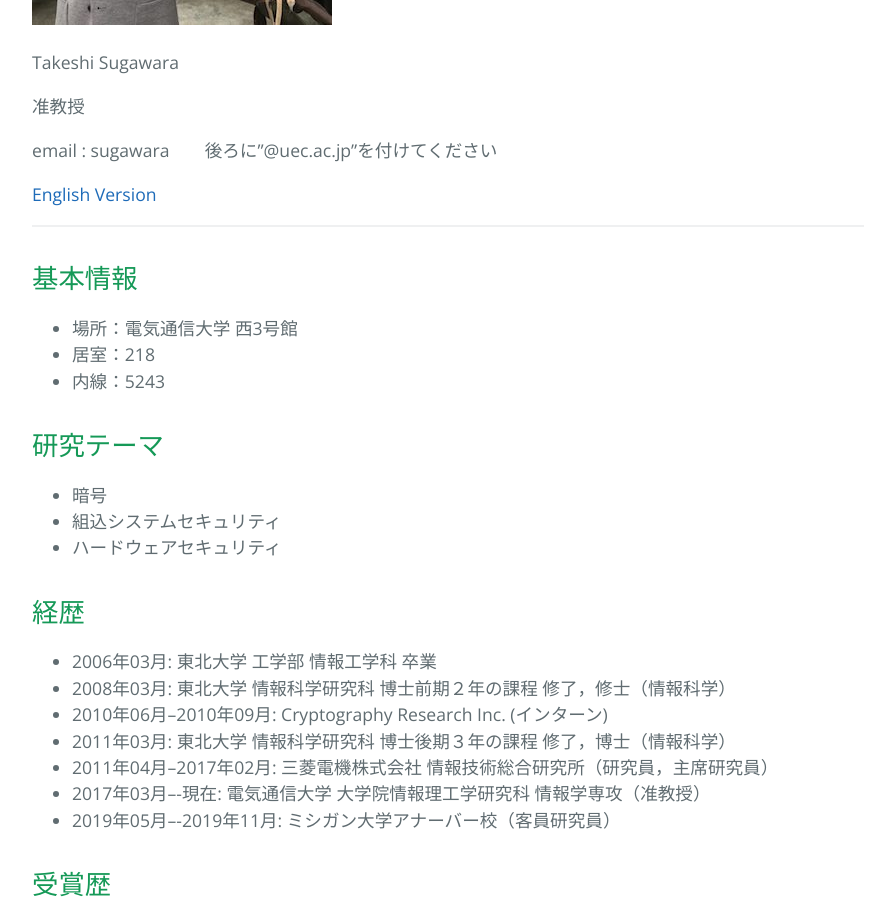
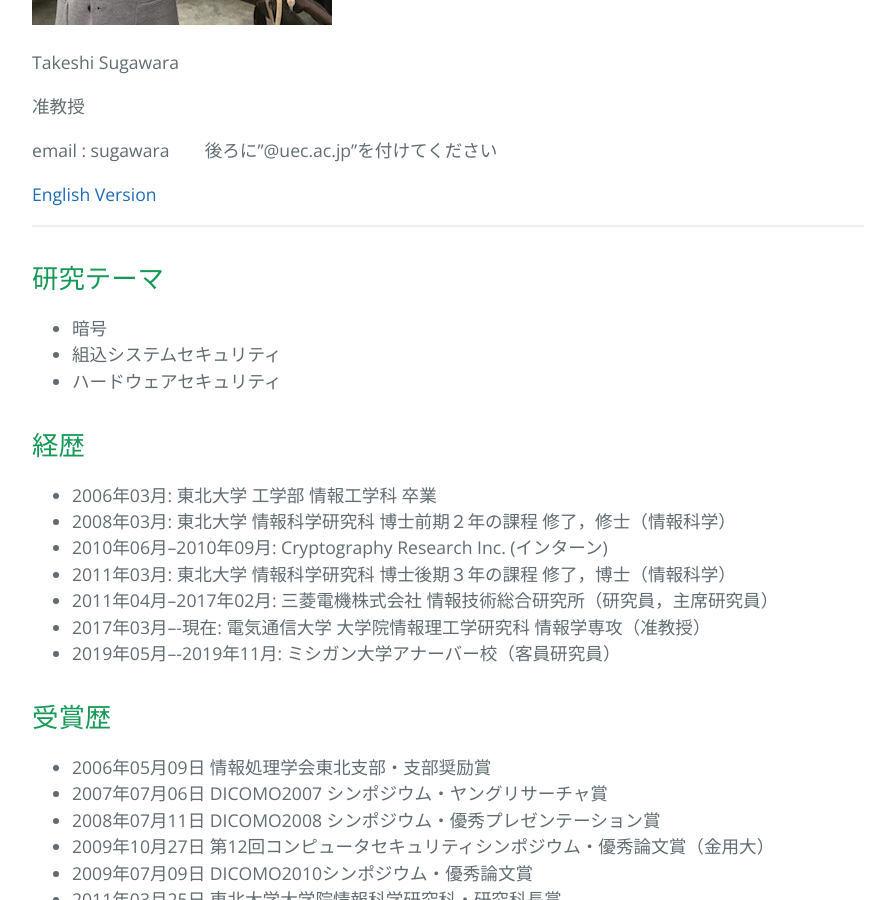
Before and after one commit to sugawara-bbbb/weblab, a Jekyll site: the page built from _member/sugawara.md, in a window 1280 px wide and 900 px high, scrolled down 773 px. Shown: the whole window, without its empty margins (192-1087 px from the left). Built offline with Jekyll 4.4.1, drawn with Linux system fonts in a browser that asks for light colours.

Commit message:
removed the memver list

```diff
--- a/_layouts/default.html
+++ b/_layouts/default.html
@@ -27,7 +27,7 @@
       <h2 class="project-tagline">電気通信大学</h2>
       {% if site.show_downloads %}
         <a href="/index.html" class="btn">ホーム</a>
-        <a href="/member.html" class="btn">メンバー</a>
+        <a href="/member/sugawara.html" class="btn">メンバー</a>
         <a href="/project.html" class="btn">研究紹介</a>
         <a href="/publication.html" class="btn">研究成果</a>
         <a href="/lecture.html" class="btn">講義</a>
--- a/_member/sugawara.md
+++ b/_member/sugawara.md
@@ -11,12 +11,6 @@ email: sugawara
 
 
 ---
-
-## 基本情報
-
-- 場所：電気通信大学 西3号館
-- 居室：218
-- 内線：5243
 
 ## 研究テーマ
 
```
